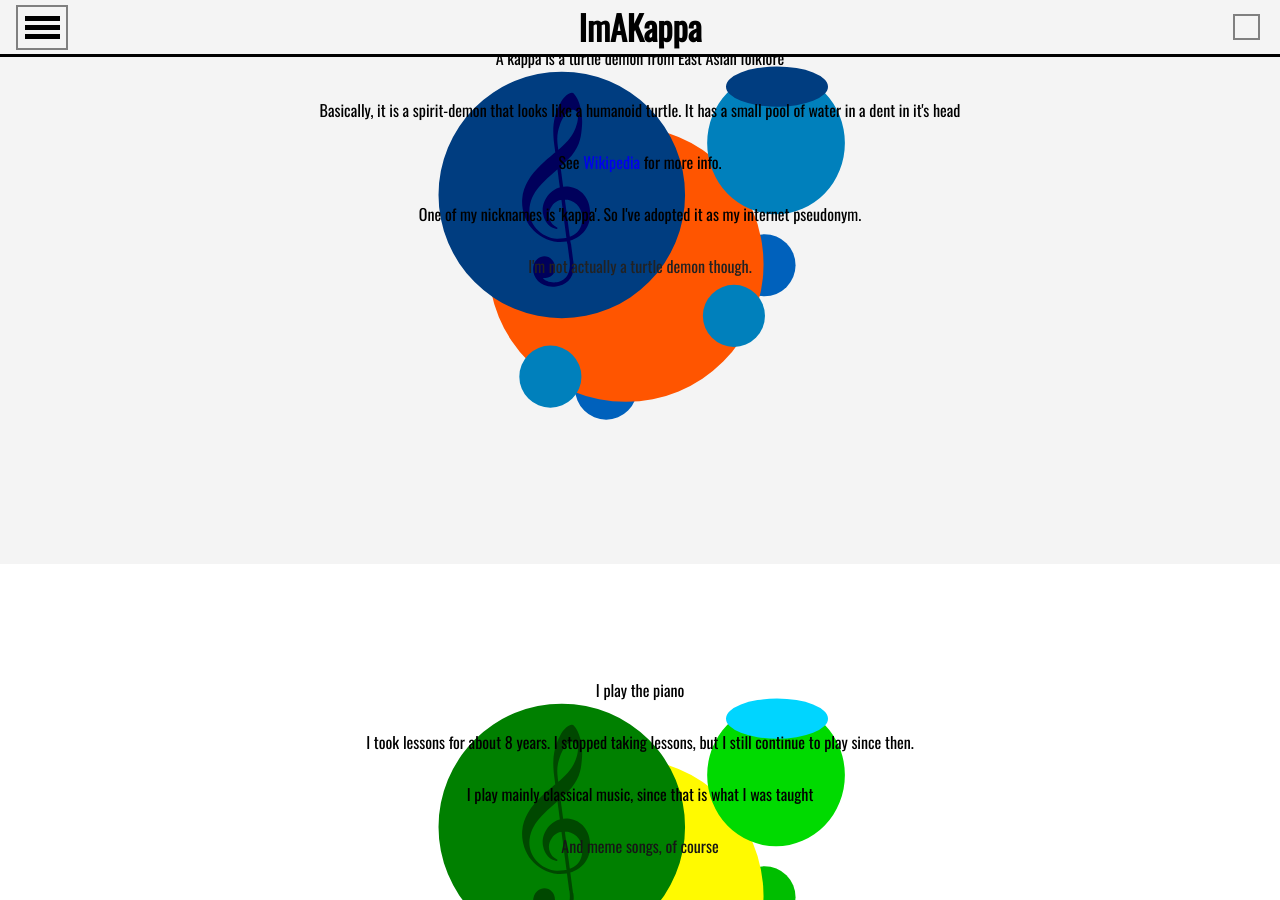
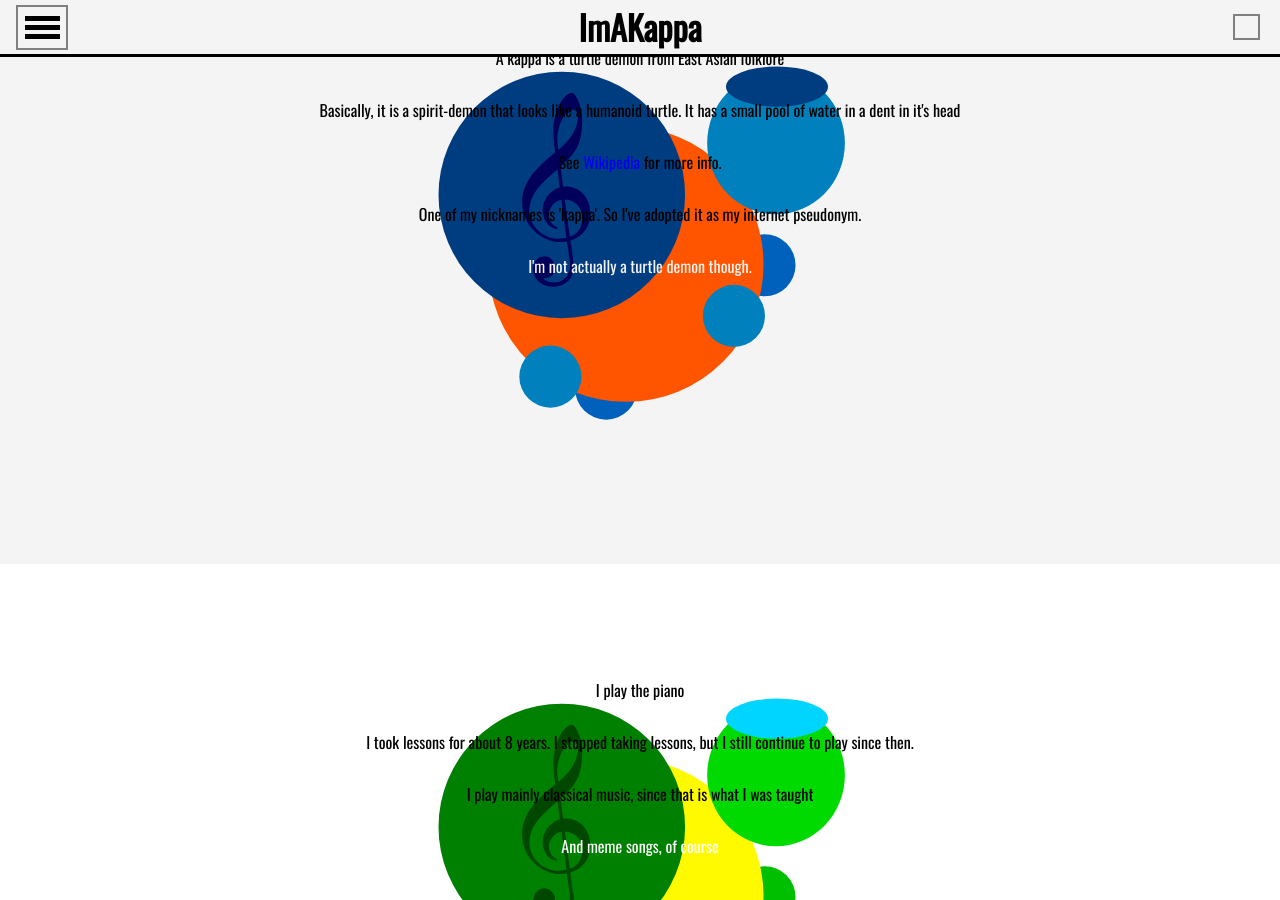
Before and after one commit to ImAKappa/imakappaJekyllOld, a Jekyll site: the page built from about.html, in a window 1280 px wide and 900 px high, scrolled down 773 px. Built offline with Jekyll 4.4.1, drawn with Linux system fonts in a browser that asks for light colours.

Commit message:
Buttons and colors are more modular now

```diff
--- a/_layouts/yaboi.html
+++ b/_layouts/yaboi.html
@@ -10,7 +10,7 @@
         {{ site.title }}
       {% endif %}
     </title>
-    <link rel="stylesheet" href="/./assets/css/styles.css">
+    <link rel="stylesheet" href="/./assets/css/main.css">
     <link href="https://fonts.googleapis.com/css2?family=Oswald&display=swap" rel="stylesheet">
     <script src="/./assets/scripts/appearance.js" defer></script>
     {% feed_meta %}
--- a/assets/css/main.scss
+++ b/assets/css/main.scss
@@ -0,0 +1,460 @@
+---
+---
+/* Modular CSS
+- Name things for what they are, not how they are supposed to look
+- don't use ids for stylistic elements
+- .<module>[-<component>][-<state>] {}
+
+*/
+
+:root {
+  /* Light Theme*/
+  /* Colours */
+  --main-bg-color: white;
+  --secondary-bg-color: #f4f4f4;
+  --main-text-color: black;
+
+  --check-border-color: grey;
+
+  --accent-color-1-bg: rgb(4, 4, 233);
+  --accent-color-1-border: rgb(0, 0, 168);
+  --accent-color-2-bg: green;
+  --accent-color-2-border: rgb(0, 88, 0);
+
+
+  /* Numbers */
+  --backimg-size: 47vh;
+  --backimg-v-pos: 10em;
+}
+
+[data-theme="dark"] {
+  /* Dark Theme */
+  --main-bg-color: rgb(22, 22, 22);
+  --secondary-bg-color: rgb(34, 34, 34);
+  --check-border-color: black;
+  --main-text-color: white;
+}
+
+/* BASE*/
+html {
+  font-size: 10px;
+  height: 100%;
+}
+
+body {
+  font-family: 'Oswald', tahoma, arial, sans-serif;
+  line-height: 2em;
+  height: 100%;
+  margin: 0;
+  background-color: var(--main-bg-color);
+  color: var(--main-text-color);
+}
+
+main {
+  margin-top: 8em;
+}
+
+section {
+  display: flex;
+  flex-direction: column;
+  margin: 0;
+  height: 48vh;
+  padding: 2em 0;
+}
+
+h1 {
+  font-size: 3.4rem;
+  margin: 0.5em;
+}
+
+h2 {
+  text-align: center;
+  font-size: 2.8rem;
+  margin: 1em;
+}
+
+h3 {
+  font-size: 2.2rem;
+  margin: 1em;
+}
+
+p {
+  font-size: 1.6rem;
+  margin: 1em;
+  text-align: center;
+}
+
+a {
+  font-size: 1.6rem;
+  text-decoration: none;
+  transition-duration: 0.4s;
+}
+
+li {
+  font-size: 1.6rem;
+}
+
+/* NAV BAR */
+header {
+  background: transparent;
+  margin: 0;
+  padding: 0;
+  display: flex;
+  flex-direction: row;
+  justify-content: space-between;
+  position: fixed;
+  top: 0;
+  width: 100%;
+  border-bottom: 3px solid rgb(0, 0, 0);
+  background-color: var(--secondary-bg-color);
+  flex-direction: column;
+  align-items: center;
+  border: none;
+}
+
+.title {
+  color: var(--main-text-color);
+}
+
+.title:active {
+  color: green;
+}
+
+.main-nav {
+  display: flex;
+  justify-content: center;
+  align-items: center;
+  margin: 0.5em;
+
+  display: inline-block;
+  width: 100%;
+  margin: 0;
+  padding: 0;
+  // border-top: 3px solid black;
+  border-bottom: 3px solid black;
+  background-color: var(--main-bg-color);
+}
+
+.switcheroo {
+  display: flex;
+  background-color: var(--secondary-bg-color);
+  padding: 0;
+  position: absolute;
+  top: 1.4em;
+  right: 2em;
+  border: 2px solid var(--check-border-color);
+}
+
+.switch-mode {
+  cursor: pointer;
+  opacity: 0;
+  height: 0;
+  width: 0;
+}
+
+.drop-btn {
+  display: flex;
+  background-color: var(--secondary-bg-color);
+  border: none;
+  cursor: pointer;
+  position: absolute;
+  top: 0.4em;
+  left: 1.2em;
+  padding: 0;
+  border: 2px solid var(--check-border-color);
+  transition-duration: 0.4s;
+}
+
+.drop-btn:active {
+  background-color: var(--main-bg-color);
+}
+
+.menu-icon {
+  flex-direction: column;
+  padding: 0.5em;
+  align-items: center;
+
+  display: flex;
+  pointer-events: none;
+}
+
+.menu-icon > div {
+  width: 35px;
+  height: 5px;
+  background-color: var(--main-text-color);
+  margin: 2px 0;
+  pointer-events: none;
+}
+
+.main-nav a {
+  text-decoration: none;
+  background-color: var(--secondary-bg-color);
+  color: var(--main-text-color);
+  border: 3px solid black;
+  padding: 8px 16px;
+  margin: 0.25em;
+
+  display: block;
+  text-align: center;
+}
+
+.main-nav a:hover {
+  border: 3px solid var(--main-text-color);
+  background-color: rgb(22, 22, 22);
+  color: white;
+}
+
+.nav-links {
+  padding: 0;
+  list-style: none;
+
+  display: flex;
+  flex-direction: column;
+  width: 100%;
+  height: 100%;
+  display: none;
+}
+
+.main-nav li {
+  display: inline;
+  margin: 0;
+}
+
+a.active {
+  background-color: rgb(20, 20, 20);
+  color: #e7bb41;
+}
+
+a.yt {
+  border: 3px solid rgb(180, 0, 0);
+  background-color: rgb(242, 0, 0);
+  color: white;
+}
+
+a.yt:hover {
+  border: 3px solid red;
+  background-color: rgb(180, 0, 0);
+}
+
+a.muse {
+  border: 3px solid rgb(0, 0, 146);
+  background-color: blue;
+  color: white;
+}
+
+a.muse:hover {
+  border: 3px solid blue;
+  background-color: rgb(0, 0, 146);
+}
+
+/* BANNER STUFF */
+
+.banner {
+  display: flex;
+  height: 65vh;
+  background-image: url('../images/imakappa-channel-logo-2020.svg');
+  background-position: center var(--backimg-v-pos);
+  background-repeat: no-repeat;
+  background-attachment: fixed;
+  background-size: var(--backimg-size);
+}
+
+.banner-textbox {
+  display: flex;
+  border: 5px solid black;
+  padding: 2vh 18vw;
+  margin: auto auto;
+}
+
+.banner-text {
+  text-align: center;
+  font-size: 3.4rem;
+}
+
+/* SHEET PREVIEW SECTION */
+.sheet-preview {
+  margin: 0;
+  background-image: url('../images/blue-imakappa-channel-logo-2020.svg');
+  background-position: center var(--backimg-v-pos);
+  background-repeat: no-repeat;
+  background-attachment: fixed;
+  background-size: var(--backimg-size);
+  // padding-top: 8em;
+  background-color: var(--secondary-bg-color);
+}
+
+.latest-score {
+  margin: auto;
+}
+
+/* UPDATES */
+.updates {
+  display: flex;
+  background-image: url('../images/imakappa-channel-logo-2020.svg');
+  background-position: center var(--backimg-v-pos);
+  background-repeat: no-repeat;
+  background-attachment: fixed;
+  background-size: var(--backimg-size);
+}
+
+.update-list li {
+  margin-bottom: 1em;
+}
+
+@media screen and (max-width: 960px) {
+  .updates {
+    flex-direction: column;
+  }
+
+  .site-update {
+    text-align: center;
+  }
+}
+
+/* TURTLE FACTS */
+// .turtle-facts {
+//   display: flex;
+//   flex-direction: column;
+//   height: 150px;
+//   justify-content: center;
+//   text-align: center;
+//   background-image: url('../images/blue-imakappa-channel-logo-2020.svg');
+//   background-position: center var(--backimg-v-pos);
+//   background-repeat: no-repeat;
+//   background-attachment: fixed;
+//   background-size: var(--backimg-size);
+//   padding: 16em 0 16em;
+//   background-color: var(--secondary-bg-color);
+// }
+
+
+/* ABOUT */
+
+.about-text {
+  display: flex;
+  flex-direction: column;
+  align-items: center;
+  background-image: url('../images/blue-imakappa-channel-logo-2020.svg');
+  background-position: center var(--backimg-v-pos);
+  background-repeat: no-repeat;
+  background-attachment: fixed;
+  background-size: var(--backimg-size);
+  background-color: var(--secondary-bg-color);
+  padding: 10em 0;
+}
+
+.about-image {
+  display: flex;
+  flex-direction: column;
+  align-items: center;
+  background-image: url('../images/imakappa-channel-logo-2020.svg');
+  background-position: center var(--backimg-v-pos);
+  background-repeat: no-repeat;
+  background-attachment: fixed;
+  background-size: var(--backimg-size);
+  padding: 10em 0;
+}
+
+/* FOOTER */
+footer {
+  display: flex;
+  justify-content: center;
+  align-items: flex-start;
+  height: 20vh;
+  text-align: center;
+  padding: 65vh 0 20vh;
+  background-image: url('../images/imakappa-channel-logo-2020.svg');
+  background-position: center var(--backimg-v-pos);
+  background-repeat: no-repeat;
+  background-attachment: fixed;
+  background-size: var(--backimg-size);
+}
+
+
+/* ---------- */
+/* ASSETS */
+
+/* TOGGLES */
+.show {display: block;}
+
+
+/* CONTAINERS */
+.narrow-container {
+  display: flex;
+  border: 5px solid black;
+  flex-direction: column;
+  transition-duration: 0.4s;
+  background-color: rgba(255, 255, 255, 0.2);
+  margin: auto;
+}
+
+.grid-3 {
+  display: grid;
+  // width: 80%;
+  margin: auto;
+  grid-template-columns: 1fr 1fr 1fr;
+}
+
+.card {
+  display: flex;
+  flex-direction: column;
+  font-size: 1.6rem;
+  padding: 0;
+  margin: 1em;
+  justify-content: center;
+  align-items: center;
+  text-align: center;
+  transition-duration: 0.4s;
+}
+
+// .card:hover {
+//   box-shadow: 0 14px 28px rgba(0,0,0,0.25), 0 10px 10px rgba(0,0,0,0.22);
+//   transition: all 0.3s cubic-bezier(.25,.8,.25,1);
+// }
+
+
+/* BUTTONS */
+a.btn {
+  font-size: 1.6rem;
+  text-align: center;
+  border: 3px solid black;
+  background-color: grey;
+  color: white;
+  margin: auto;
+  padding: 4px;
+}
+
+a.btn-info {
+  background-color: var(--accent-color-1-bg);
+  border: 3px solid var(--accent-color-1-border);
+}
+
+a.btn-info:active {
+  background-color: var(--accent-color-1-border);
+  border: 3px solid var(--accent-color-1-bg);
+}
+
+a.btn-sheet-link {
+  border: 3px solid var(--accent-color-2-border);
+  background-color: var(--accent-color-2-bg);
+}
+
+a.btn-sheet-link:active {
+  border: 3px solid var(--accent-color-2-bg);
+  background-color: var(--accent-color-2-border);
+}
+
+/* UNIQUE ASSETS */
+
+input[type="checkbox"] {
+  width: 16px;
+  height: 16px;
+}
+
+.hidden-text-light {
+  color: var(--secondary-bg-color);
+}
+
+.hidden-text-dark {
+  color: var(--main-bg-color);
+}
--- a/index.html
+++ b/index.html
@@ -11,7 +11,7 @@
     <li>{{ post.date }} - <a href="{{ post.url }}">{{ post.title}}</a></li>
     {% endfor %}
   </ul>
-  <a class="button" href="/updates/">More updates -></a>
+  <a class="btn btn-info" href="/updates/">More updates -></a>
 </section>
 
 <section class="sheet-preview">
@@ -19,10 +19,10 @@
   <p>Latest sheets:</p>
   {% for post in site.categories.sheet-music limit:3 %}
     <div class="latest-score">
-      <a class="sheet-link" href="{{ post.url }}">{{ post.title }}</a>
+      <a class="btn btn-sheet-link" href="{{ post.url }}">{{ post.title }}</a>
     </div>
   {% endfor %}
-  <a class="button" href="/sheets/">More sheets -></a>
+  <a class="btn btn-info" href="/sheets/">More sheets -></a>
 </section>
 
 <!-- Updates Section for news on new sheets or other information -->
```
